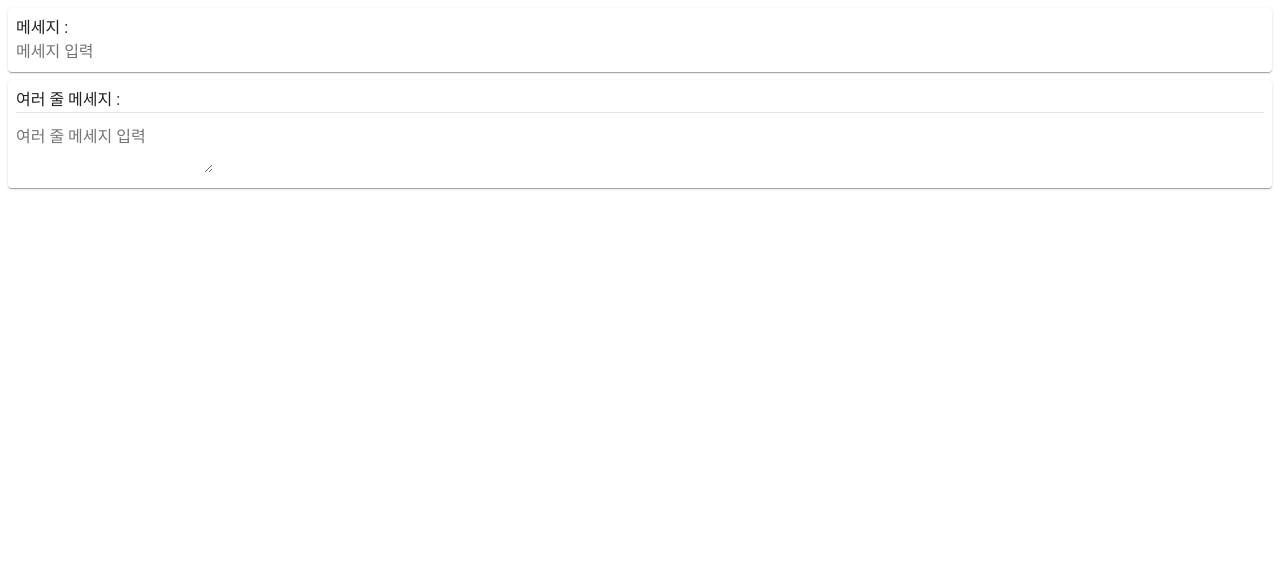
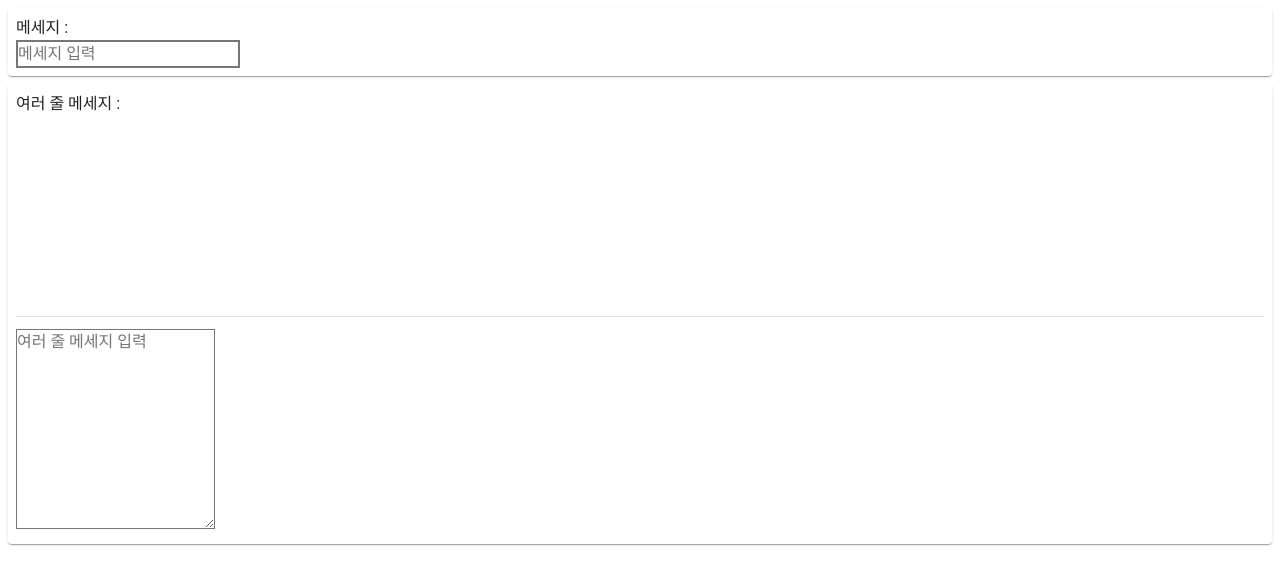
Before and after one commit to qiosion/vue-project, a Vue app: page / in a window 1280 px wide. Shown: the top 584 px of the page. Built offline with nearby package versions, Linux system fonts and the light colour scheme.

Commit message:
form 입력 바인딩 - 텍스트 INPUT

```diff
--- a/src/components/TextFormBind.vue
+++ b/src/components/TextFormBind.vue
@@ -20,3 +20,17 @@
         </textarea>
     </v-card>
 </template>
+
+<style>
+    .height-200 {
+        height: 200px;
+    }
+
+    .outlined {
+        border-style: solid;
+    }
+
+    .wrap {
+        white-space: pre-line;
+    }
+</style>
```
